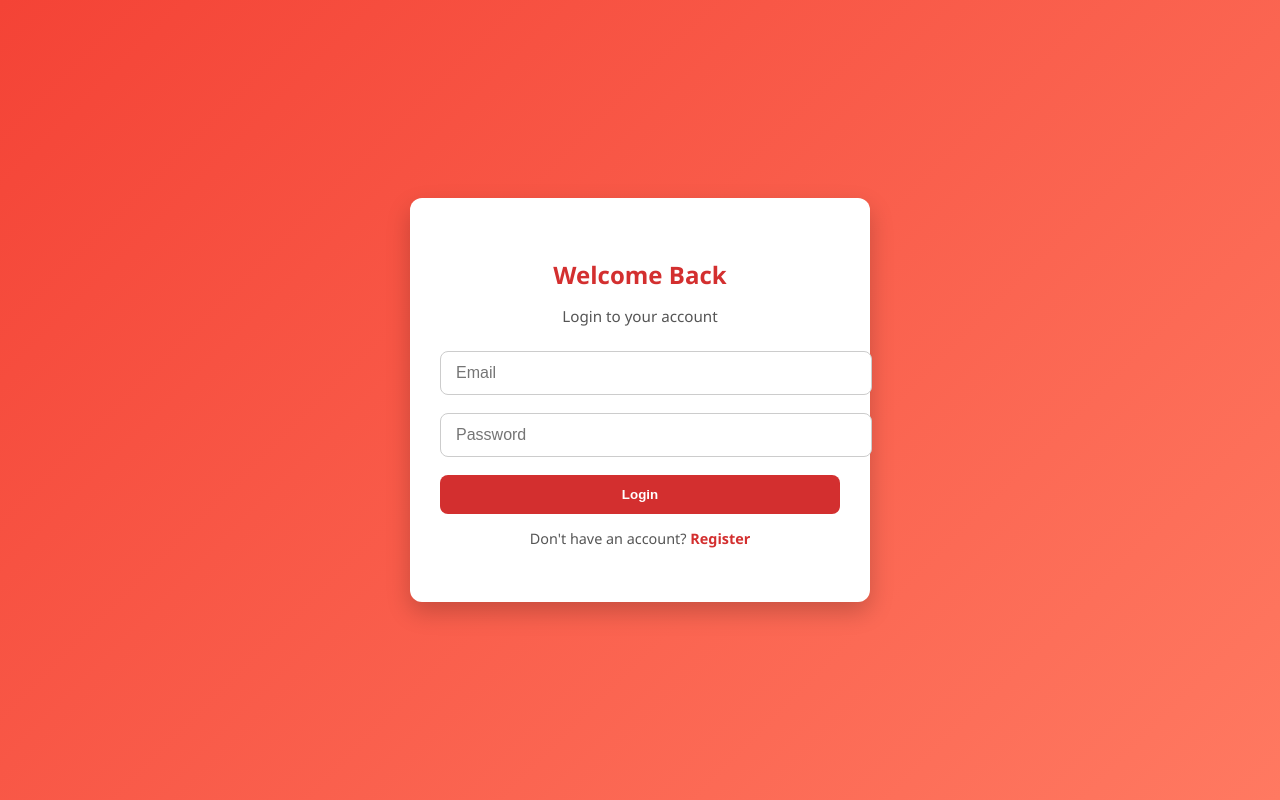
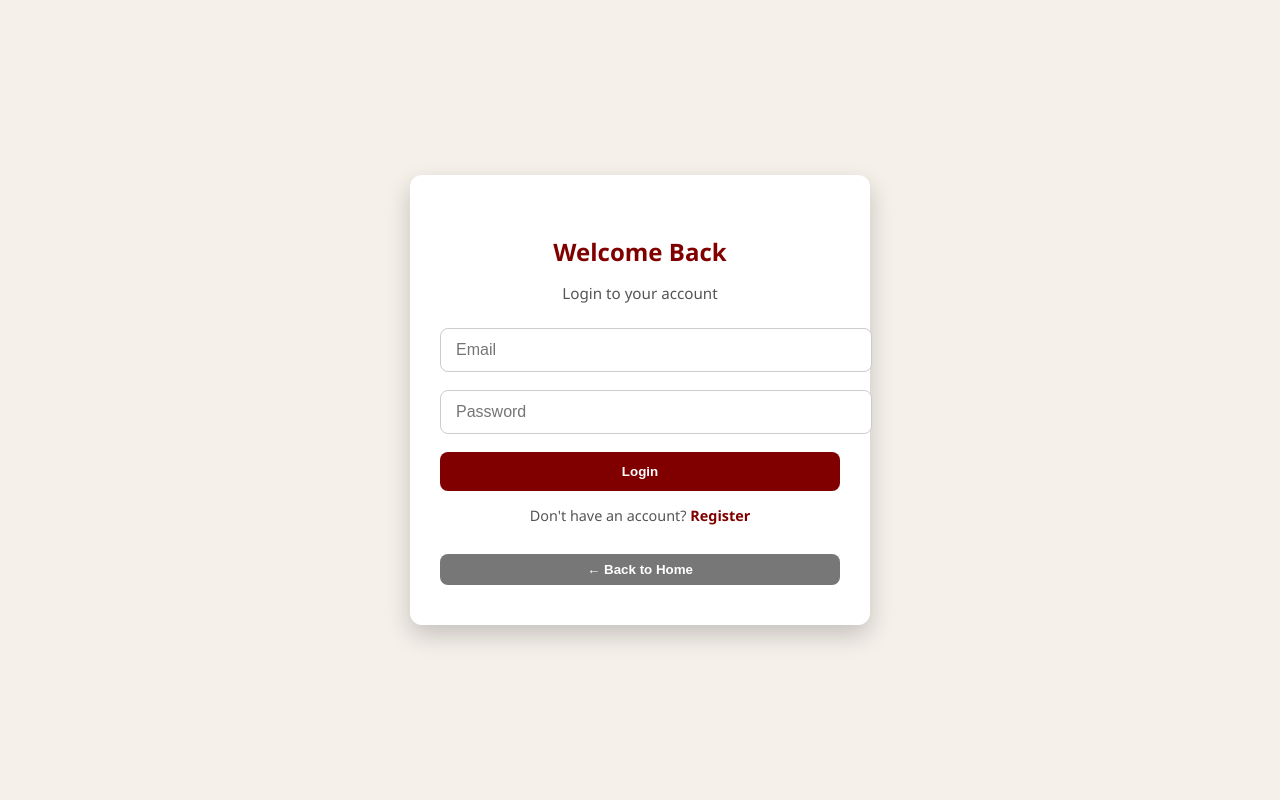
Before and after one commit to silviaalam134/SafeFlame, a React (Create React App) app: page /login in a window 1280 px wide. Built offline with nearby package versions, Linux system fonts and the light colour scheme.

Commit message:
Updated login & registration pages with maroon theme, added back-to-home buttons

```diff
--- a/src/pages/LoginPage.css
+++ b/src/pages/LoginPage.css
@@ -4,13 +4,13 @@
   justify-content: center;
   align-items: center;
   min-height: 100vh;
-  background: linear-gradient(135deg, #f44336, #ff7961);
+  background: #f5f0ea; /* soft off-white / brownish background */
   font-family: 'Segoe UI', Tahoma, Geneva, Verdana, sans-serif;
 }
 
 /* Card styling */
 .login-card {
-  background: #fff;
+  background: #ffffff; /* white card */
   padding: 40px 30px;
   border-radius: 12px;
   box-shadow: 0 10px 25px rgba(0,0,0,0.2);
@@ -26,7 +26,7 @@
 
 .login-card h2 {
   margin-bottom: 10px;
-  color: #d32f2f;
+  color: #800000; /* maroon */
 }
 
 .login-subtitle {
@@ -47,7 +47,7 @@
 }
 
 .login-card input:focus {
-  border-color: #d32f2f;
+  border-color: #800000;
   outline: none;
 }
 
@@ -55,7 +55,7 @@
 .login-card button {
   width: 100%;
   padding: 12px;
-  background-color: #d32f2f;
+  background-color: #800000; /* maroon */
   color: white;
   font-weight: 600;
   border: none;
@@ -65,7 +65,7 @@
 }
 
 .login-card button:hover {
-  background-color: #b71c1c;
+  background-color: #660000; /* darker maroon */
 }
 
 /* Footer */
@@ -76,7 +76,7 @@
 }
 
 .login-footer a {
-  color: #d32f2f;
+  color: #800000;
   font-weight: 600;
   text-decoration: none;
 }
@@ -91,3 +91,21 @@
     padding: 30px 20px;
   }
 }
+
+/* Back to Home button */
+.back-home-btn {
+  width: 100%;
+  padding: 12px;
+  margin-top: 12px;
+  border-radius: 8px;
+  border: none;
+  background-color: #a00000; /* maroon variant */
+  color: white;
+  font-weight: 600;
+  cursor: pointer;
+  transition: background 0.2s ease;
+}
+
+.back-home-btn:hover {
+  background-color: #800000;
+}
--- a/src/pages/LoginPage.jsx
+++ b/src/pages/LoginPage.jsx
@@ -51,6 +51,23 @@ const LoginPage = () => {
         <p className="login-footer">
           Don't have an account? <Link to="/register">Register</Link>
         </p>
+
+        {/* Back to Home button */}
+        <button
+          onClick={() => navigate('/')}
+          style={{
+            marginTop: '15px',
+            padding: '8px 16px',
+            borderRadius: '8px',
+            border: 'none',
+            backgroundColor: '#777',
+            color: 'white',
+            cursor: 'pointer',
+            fontWeight: '600',
+          }}
+        >
+          ← Back to Home
+        </button>
       </div>
     </div>
   );
--- a/src/pages/RegisterPage.css
+++ b/src/pages/RegisterPage.css
@@ -1,19 +1,28 @@
+/* Set page background and global font */
+body {
+  background-color: #f5f0ea; /* off-white / light brown */
+  margin: 0;
+  font-family: system-ui, -apple-system, "Segoe UI", Roboto, Arial;
+}
+
+/* Container styling */
 .register-container {
   max-width: 400px;
   margin: 60px auto;
   padding: 32px;
-  background: #fff0f0;
+  background: #ffffff; /* off-white / light brown */
   border-radius: 12px;
   text-align: center;
   box-shadow: 0 4px 12px rgba(0,0,0,0.1);
-  font-family: system-ui, -apple-system, "Segoe UI", Roboto, Arial;
 }
 
+/* Heading */
 .register-container h1 {
-  color: #d32f2f;
+  color: #800000; /* maroon */
   margin-bottom: 20px;
 }
 
+/* Error and success messages */
 .register-error {
   background: #ffebee;
   color: #a62828;
@@ -30,6 +39,7 @@
   margin-bottom: 16px;
 }
 
+/* Form inputs */
 .register-form input {
   display: block;
   width: 100%;
@@ -40,23 +50,26 @@
   font-size: 1rem;
 }
 
+/* Buttons */
 .register-form button {
   width: 100%;
   padding: 12px;
-  background-color: #d32f2f;
+  background-color: #800000; /* maroon */
   color: white;
   font-weight: 600;
   border: none;
   border-radius: 8px;
   cursor: pointer;
+  transition: background 0.2s ease;
 }
 
 .register-form button:hover {
-  background-color: #b71c1c;
+  background-color: #660000; /* darker maroon */
 }
 
+/* Links */
 .register-link {
-  color: #d32f2f;
+  color: #800000; /* maroon */
   font-weight: 600;
   text-decoration: none;
 }
--- a/src/pages/RegisterPage.jsx
+++ b/src/pages/RegisterPage.jsx
@@ -28,7 +28,6 @@ const RegisterPage = () => {
         throw new Error(data.message || 'Registration failed');
       }
 
-      // Success
       localStorage.setItem('userName', data.user.name);
       alert('Registered successfully!');
       navigate('/login');
@@ -72,6 +71,23 @@ const RegisterPage = () => {
       <p>
         Already have an account? <a href="/login" className="register-link">Login</a>
       </p>
+
+      {/* Back to Home button */}
+      <button
+        onClick={() => navigate('/')}
+        style={{
+          marginTop: '15px',
+          padding: '8px 16px',
+          borderRadius: '8px',
+          border: 'none',
+          backgroundColor: '#777',
+          color: 'white',
+          cursor: 'pointer',
+          fontWeight: '600',
+        }}
+      >
+        ← Back to Home
+      </button>
     </div>
   );
 };
```
